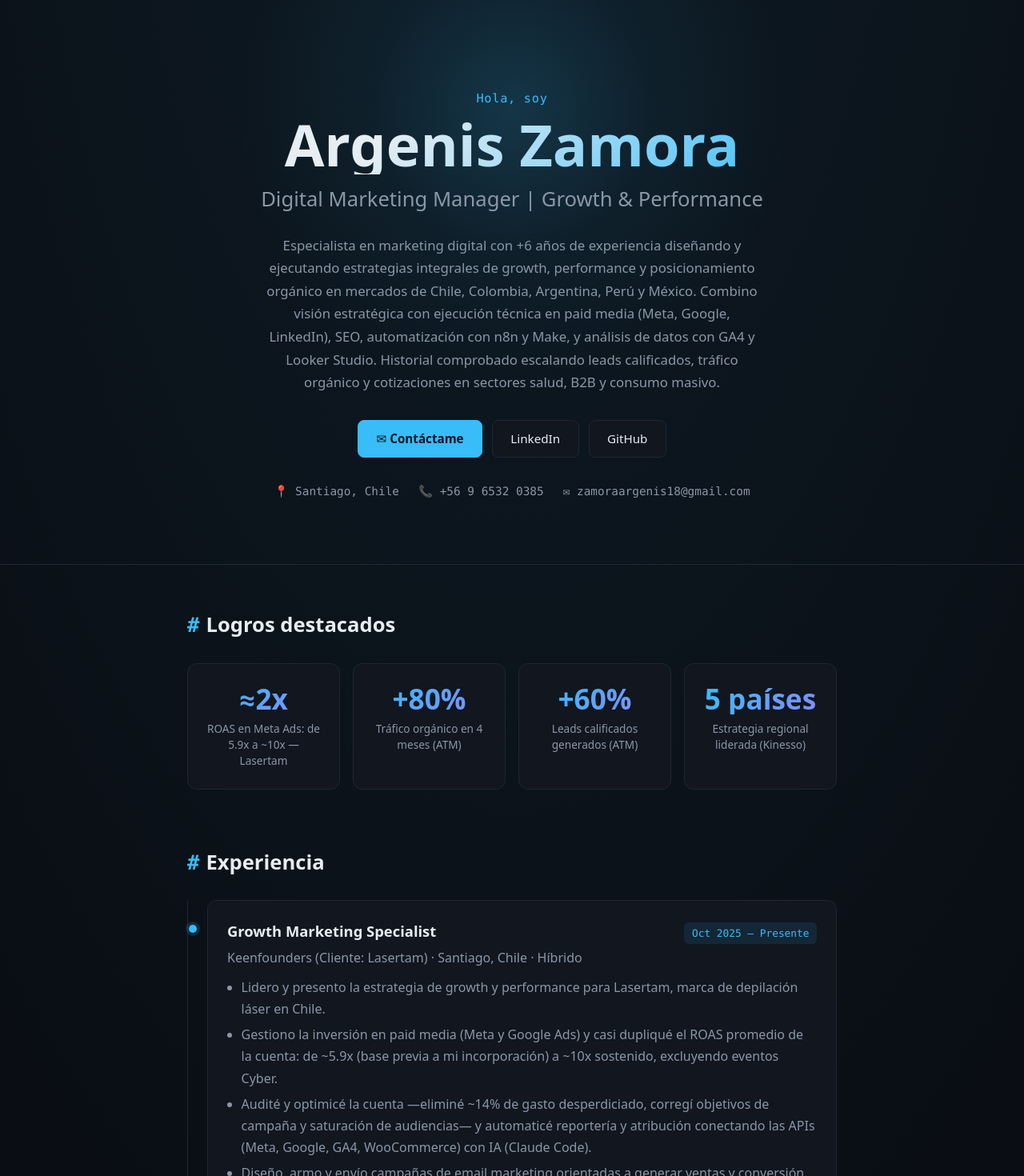
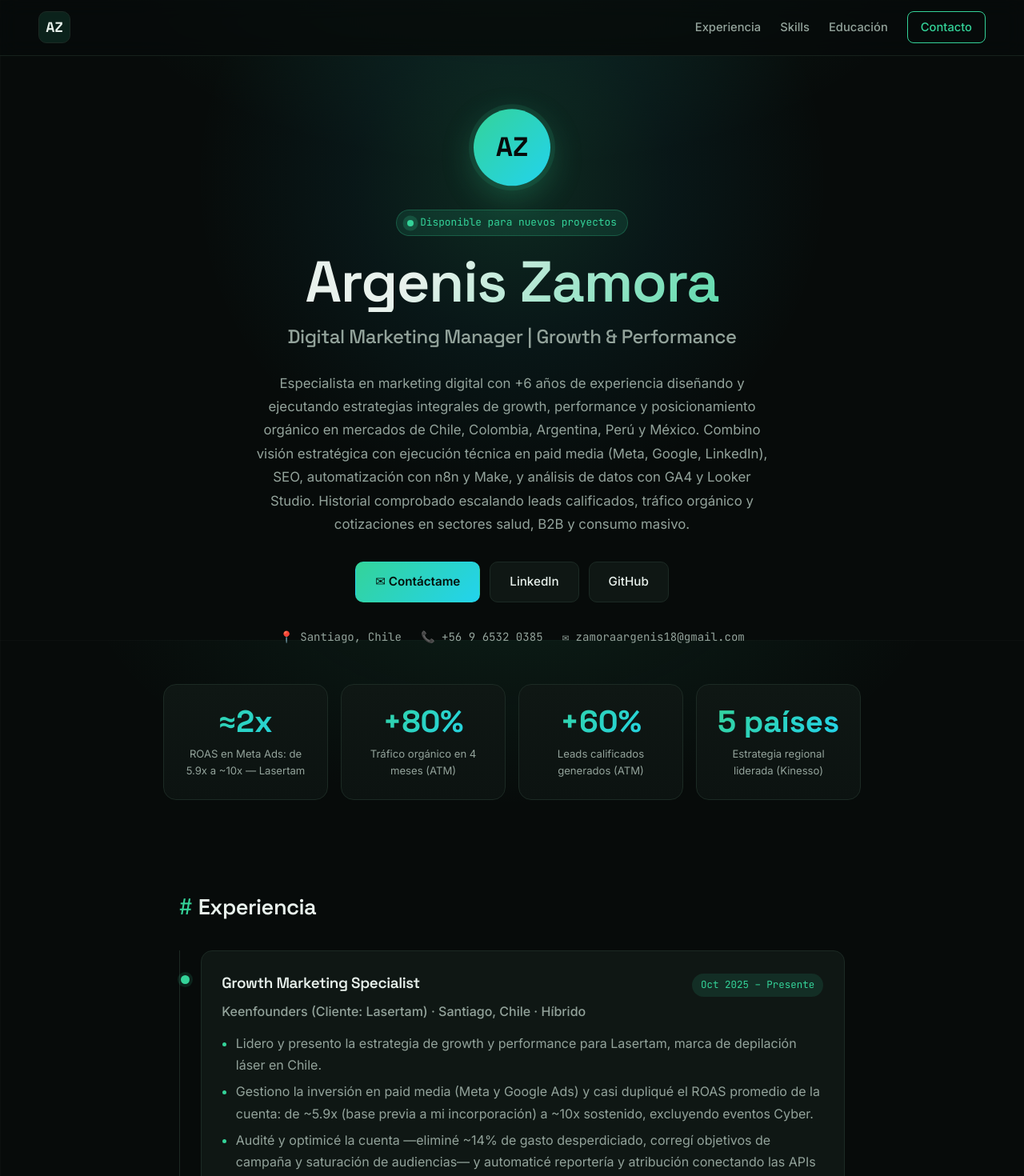
Before and after one commit to argeniszamora/argeniszamora.github.io, a React (Vite) app: page / in a window 1280 px wide. Shown: the top 1470 px of the page at 80% size. Built offline with nearby package versions, Linux system fonts and the light colour scheme.

Commit message:
Rediseno tipo portafolio: nav, avatar, animaciones, tema esmeralda

```diff
--- a/index.html
+++ b/index.html
@@ -8,7 +8,13 @@
     <!-- Evita que buscadores indexen el sitio (no listado) -->
     <meta name="robots" content="noindex, nofollow" />
     <meta name="googlebot" content="noindex, nofollow" />
-    <title>Argenis Zamora · CV</title>
+    <link rel="preconnect" href="https://fonts.googleapis.com" />
+    <link rel="preconnect" href="https://fonts.gstatic.com" crossorigin />
+    <link
+      href="https://fonts.googleapis.com/css2?family=Space+Grotesk:wght@400;500;600;700&family=Inter:wght@400;500;600&family=JetBrains+Mono:wght@400;500&display=swap"
+      rel="stylesheet"
+    />
+    <title>Argenis Zamora · Growth & Performance</title>
   </head>
   <body>
     <div id="root"></div>
--- a/src/App.css
+++ b/src/App.css
@@ -1,36 +1,88 @@
 /* ===========================================================
-   CV — Tema oscuro / tech
-   Los colores principales se controlan en index.css (:root)
+   CV / Portafolio — Tema oscuro esmeralda
    =========================================================== */
 
-.cv {
-  width: 100%;
-  min-height: 100vh;
+.cv { width: 100%; }
+
+/* ---------- SCROLL PROGRESS ---------- */
+.progress {
+  position: fixed;
+  top: 0; left: 0;
+  height: 3px;
+  background: linear-gradient(90deg, var(--accent), var(--accent-2));
+  z-index: 100;
+  transition: width 0.1s linear;
+}
+
+/* ---------- NAV ---------- */
+.nav {
+  position: sticky;
+  top: 0;
+  z-index: 50;
+  display: flex;
+  align-items: center;
+  justify-content: space-between;
+  padding: 0.9rem clamp(1rem, 5vw, 3rem);
+  background: rgba(7, 11, 10, 0.7);
+  backdrop-filter: blur(12px);
+  border-bottom: 1px solid var(--line-soft);
+}
+
+.nav-brand {
+  font-family: var(--display);
+  font-weight: 700;
+  font-size: 1.1rem;
+  color: var(--text);
+  width: 40px; height: 40px;
+  display: grid; place-items: center;
+  border: 1px solid var(--line);
+  border-radius: 10px;
+  background: var(--accent-soft);
+}
+
+.nav-links {
+  display: flex;
+  align-items: center;
+  gap: 1.5rem;
+}
+
+.nav-links a {
+  color: var(--muted);
+  font-size: 0.92rem;
+  font-weight: 500;
+  transition: color 0.2s;
+}
+.nav-links a:hover { color: var(--text); }
+
+.nav-cta {
+  padding: 0.45rem 1rem;
+  border: 1px solid var(--accent);
+  border-radius: 8px;
+  color: var(--accent) !important;
+}
+.nav-cta:hover {
+  background: var(--accent-soft);
+}
+
+@media (max-width: 560px) {
+  .nav-links a:not(.nav-cta) { display: none; }
 }
 
 /* ---------- HERO ---------- */
 .hero {
   position: relative;
   overflow: hidden;
-  padding: 7rem 1.5rem 5rem;
+  padding: 4.5rem 1.5rem 3rem;
   text-align: center;
-  border-bottom: 1px solid var(--line);
 }
 
 .hero-glow {
   position: absolute;
-  top: -30%;
-  left: 50%;
-  width: 700px;
-  height: 700px;
-  max-width: 120vw;
+  top: -25%; left: 50%;
+  width: 800px; height: 800px;
+  max-width: 130vw;
   transform: translateX(-50%);
-  background: radial-gradient(
-    circle,
-    rgba(56, 189, 248, 0.18) 0%,
-    rgba(56, 189, 248, 0.05) 35%,
-    transparent 70%
-  );
+  background: radial-gradient(circle, rgba(52, 211, 153, 0.16) 0%, rgba(34, 211, 238, 0.06) 35%, transparent 70%);
   pointer-events: none;
 }
 
@@ -40,26 +92,65 @@
   margin: 0 auto;
 }
 
-.hero-greet {
+.avatar {
+  width: 96px; height: 96px;
+  margin: 0 auto 1.5rem;
+  border-radius: 50%;
+  display: grid; place-items: center;
+  font-family: var(--display);
+  font-weight: 700;
+  font-size: 2.1rem;
+  color: var(--bg);
+  background: linear-gradient(135deg, var(--accent), var(--accent-2));
+  box-shadow: 0 0 0 6px rgba(52, 211, 153, 0.10), 0 12px 40px rgba(52, 211, 153, 0.25);
+  animation: float 5s ease-in-out infinite;
+}
+
+@keyframes float {
+  0%, 100% { transform: translateY(0); }
+  50% { transform: translateY(-8px); }
+}
+
+.status {
+  display: inline-flex;
+  align-items: center;
+  gap: 0.5rem;
+  font-family: var(--mono);
+  font-size: 0.8rem;
   color: var(--accent);
-  font-family: var(--mono);
-  font-size: 0.95rem;
-  letter-spacing: 0.05em;
-  margin: 0 0 0.5rem;
+  background: var(--accent-soft);
+  border: 1px solid rgba(52, 211, 153, 0.25);
+  padding: 0.35rem 0.85rem;
+  border-radius: 999px;
+  margin-bottom: 1.25rem;
+}
+
+.status-dot {
+  width: 8px; height: 8px;
+  border-radius: 50%;
+  background: var(--accent);
+  box-shadow: 0 0 0 0 rgba(52, 211, 153, 0.6);
+  animation: pulse 2s infinite;
+}
+
+@keyframes pulse {
+  0% { box-shadow: 0 0 0 0 rgba(52, 211, 153, 0.6); }
+  70% { box-shadow: 0 0 0 8px rgba(52, 211, 153, 0); }
+  100% { box-shadow: 0 0 0 0 rgba(52, 211, 153, 0); }
 }
 
 .hero-name {
-  font-size: clamp(2.5rem, 7vw, 4.5rem);
-  line-height: 1.05;
+  font-size: clamp(2.6rem, 7vw, 4.5rem);
+  line-height: 1.04;
   margin: 0;
-  background: linear-gradient(135deg, var(--text) 30%, var(--accent));
+  background: linear-gradient(135deg, var(--text) 35%, var(--accent));
   -webkit-background-clip: text;
   background-clip: text;
   -webkit-text-fill-color: transparent;
 }
 
 .hero-title {
-  font-size: clamp(1.1rem, 3vw, 1.6rem);
+  font-size: clamp(1.05rem, 3vw, 1.5rem);
   font-weight: 500;
   color: var(--muted);
   margin: 0.75rem 0 1.5rem;
@@ -68,8 +159,8 @@
 .hero-summary {
   color: var(--muted);
   font-size: 1.05rem;
-  line-height: 1.7;
-  max-width: 620px;
+  line-height: 1.75;
+  max-width: 640px;
   margin: 0 auto 2rem;
 }
 
@@ -85,27 +176,24 @@
   display: inline-flex;
   align-items: center;
   gap: 0.4rem;
-  padding: 0.7rem 1.4rem;
-  border-radius: 8px;
+  padding: 0.75rem 1.5rem;
+  border-radius: 10px;
   border: 1px solid var(--line);
   background: var(--card);
   color: var(--text);
   font-size: 0.95rem;
   font-weight: 500;
-  text-decoration: none;
   transition: transform 0.15s, border-color 0.2s, box-shadow 0.2s;
 }
-
 .btn:hover {
   transform: translateY(-2px);
   border-color: var(--accent);
-  box-shadow: 0 6px 20px rgba(56, 189, 248, 0.15);
+  box-shadow: 0 8px 24px rgba(52, 211, 153, 0.18);
 }
-
 .btn-primary {
-  background: var(--accent);
-  border-color: var(--accent);
-  color: #06121f;
+  background: linear-gradient(135deg, var(--accent), var(--accent-2));
+  border-color: transparent;
+  color: #04110c;
   font-weight: 600;
 }
 
@@ -115,45 +203,99 @@
   justify-content: center;
   flex-wrap: wrap;
   color: var(--muted);
-  font-size: 0.9rem;
+  font-size: 0.88rem;
   font-family: var(--mono);
+}
+
+/* ---------- STATS ---------- */
+.stats {
+  position: relative;
+  max-width: 920px;
+  margin: 3rem auto 0;
+  display: grid;
+  grid-template-columns: repeat(auto-fit, minmax(190px, 1fr));
+  gap: 1rem;
+  padding: 0 1.5rem;
+}
+
+.stat {
+  background: linear-gradient(180deg, var(--card), var(--bg-soft));
+  border: 1px solid var(--line);
+  border-radius: 16px;
+  padding: 1.6rem 1.2rem;
+  text-align: center;
+  transition: border-color 0.2s, transform 0.2s, box-shadow 0.2s;
+}
+.stat:hover {
+  border-color: var(--accent);
+  transform: translateY(-4px);
+  box-shadow: 0 12px 32px rgba(0, 0, 0, 0.3);
+}
+
+.stat-value {
+  display: block;
+  font-family: var(--display);
+  font-size: 2.4rem;
+  font-weight: 700;
+  background: linear-gradient(135deg, var(--accent), var(--accent-2));
+  -webkit-background-clip: text;
+  background-clip: text;
+  -webkit-text-fill-color: transparent;
+  line-height: 1.05;
+}
+
+.stat-text {
+  display: block;
+  color: var(--muted);
+  font-size: 0.82rem;
+  margin-top: 0.6rem;
 }
 
 /* ---------- LAYOUT ---------- */
 .container {
-  max-width: 860px;
+  max-width: 880px;
   margin: 0 auto;
   padding: 0 1.5rem;
 }
 
 .section {
-  padding: 3.5rem 0 1rem;
+  padding: 4rem 0 1rem;
 }
 
 .section-title {
-  font-size: 1.6rem;
-  margin: 0 0 1.75rem;
+  font-size: 1.7rem;
+  margin: 0 0 2rem;
   display: flex;
   align-items: center;
   gap: 0.5rem;
 }
-
 .hash {
   color: var(--accent);
   font-family: var(--mono);
+}
+
+/* ---------- REVEAL ANIMATION ---------- */
+.reveal {
+  opacity: 0;
+  transform: translateY(28px);
+  transition: opacity 0.6s ease, transform 0.6s ease;
+}
+.reveal.visible {
+  opacity: 1;
+  transform: none;
 }
 
 /* ---------- CARDS ---------- */
 .card {
   background: var(--card);
   border: 1px solid var(--line);
-  border-radius: 12px;
-  padding: 1.5rem;
-  transition: border-color 0.2s, transform 0.15s;
+  border-radius: 14px;
+  padding: 1.6rem;
+  transition: border-color 0.2s, transform 0.15s, background 0.2s;
 }
-
 .card:hover {
   border-color: var(--accent);
+  background: var(--card-hover);
   transform: translateY(-2px);
 }
 
@@ -164,26 +306,24 @@
   gap: 1rem;
   flex-wrap: wrap;
 }
-
 .card h4 {
   margin: 0;
-  font-size: 1.15rem;
-  color: var(--text);
+  font-size: 1.18rem;
 }
 
 .badge {
   font-family: var(--mono);
-  font-size: 0.8rem;
+  font-size: 0.78rem;
   color: var(--accent);
-  background: rgba(56, 189, 248, 0.1);
-  padding: 0.25rem 0.6rem;
-  border-radius: 6px;
+  background: var(--accent-soft);
+  padding: 0.28rem 0.7rem;
+  border-radius: 999px;
   white-space: nowrap;
 }
 
 .company {
   color: var(--muted);
-  margin: 0.3rem 0 0.75rem;
+  margin: 0.35rem 0 0.85rem;
   font-weight: 500;
 }
 
@@ -193,10 +333,8 @@
   color: var(--muted);
   line-height: 1.7;
 }
-
-.bullets li {
-  margin-bottom: 0.3rem;
-}
+.bullets li { margin-bottom: 0.4rem; }
+.bullets li::marker { color: var(--accent); }
 
 /* ---------- TIMELINE ---------- */
 .timeline {
@@ -205,60 +343,16 @@
   gap: 1rem;
   position: relative;
 }
-
-.timeline-item {
-  position: relative;
-}
-
+.timeline-item { position: relative; }
 .timeline-dot {
   position: absolute;
-  left: -1.5rem;
+  left: -1.62rem;
   top: 1.9rem;
-  width: 10px;
-  height: 10px;
+  width: 11px; height: 11px;
   border-radius: 50%;
   background: var(--accent);
-  box-shadow: 0 0 0 4px rgba(56, 189, 248, 0.15);
+  box-shadow: 0 0 0 4px var(--accent-soft);
   display: none;
-}
-
-/* ---------- STATS / LOGROS ---------- */
-.stats {
-  display: grid;
-  grid-template-columns: repeat(auto-fit, minmax(180px, 1fr));
-  gap: 1rem;
-}
-
-.stat {
-  background: var(--card);
-  border: 1px solid var(--line);
-  border-radius: 12px;
-  padding: 1.5rem;
-  text-align: center;
-  transition: border-color 0.2s, transform 0.15s;
-}
-
-.stat:hover {
-  border-color: var(--accent);
-  transform: translateY(-2px);
-}
-
-.stat-value {
-  display: block;
-  font-size: 2.2rem;
-  font-weight: 700;
-  background: linear-gradient(135deg, var(--accent), #818cf8);
-  -webkit-background-clip: text;
-  background-clip: text;
-  -webkit-text-fill-color: transparent;
-  line-height: 1.1;
-}
-
-.stat-text {
-  display: block;
-  color: var(--muted);
-  font-size: 0.85rem;
-  margin-top: 0.5rem;
 }
 
 /* ---------- SKILLS ---------- */
@@ -267,77 +361,67 @@
   flex-direction: column;
   gap: 1.5rem;
 }
-
 .skill-cat {
-  margin: 0 0 0.75rem;
-  font-size: 1rem;
+  margin: 0 0 0.8rem;
+  font-size: 0.95rem;
   color: var(--accent);
   font-family: var(--mono);
 }
-
 .skills {
   display: flex;
   flex-wrap: wrap;
   gap: 0.6rem;
 }
-
 .chip {
   font-family: var(--mono);
-  font-size: 0.9rem;
-  padding: 0.45rem 0.9rem;
-  border-radius: 8px;
+  font-size: 0.88rem;
+  padding: 0.5rem 0.95rem;
+  border-radius: 10px;
   background: var(--card);
   border: 1px solid var(--line);
   color: var(--text);
-  transition: border-color 0.2s, color 0.2s;
+  transition: border-color 0.2s, color 0.2s, transform 0.15s;
 }
-
 .chip:hover {
   border-color: var(--accent);
   color: var(--accent);
+  transform: translateY(-2px);
 }
+.chip-cert { color: var(--accent); }
 
-/* ---------- PROJECTS GRID ---------- */
-.grid {
-  display: grid;
-  grid-template-columns: repeat(auto-fill, minmax(240px, 1fr));
-  gap: 1rem;
+/* ---------- CTA ---------- */
+.cta {
+  text-align: center;
+  margin: 5rem 0 2rem;
+  padding: 3.5rem 1.5rem;
+  background: linear-gradient(180deg, var(--card), var(--bg-soft));
+  border: 1px solid var(--line);
+  border-radius: 20px;
 }
-
-.project p {
+.cta h3 {
+  font-size: 2rem;
+  margin: 0 0 0.6rem;
+}
+.cta p {
   color: var(--muted);
-  line-height: 1.6;
-  margin: 0.5rem 0 1rem;
-}
-
-.project-link {
-  color: var(--accent);
-  font-family: var(--mono);
-  font-size: 0.9rem;
-  text-decoration: none;
-}
-
-.project-link:hover {
-  text-decoration: underline;
+  margin: 0 auto 1.75rem;
+  max-width: 440px;
 }
 
 /* ---------- FOOTER ---------- */
 .footer {
   text-align: center;
-  padding: 3rem 1.5rem;
-  margin-top: 3rem;
-  border-top: 1px solid var(--line);
+  padding: 2.5rem 1.5rem;
+  border-top: 1px solid var(--line-soft);
   color: var(--muted);
-  font-size: 0.85rem;
+  font-size: 0.82rem;
   font-family: var(--mono);
 }
 
 @media (min-width: 640px) {
   .timeline {
-    padding-left: 1.5rem;
+    padding-left: 1.6rem;
     border-left: 1px solid var(--line);
   }
-  .timeline-dot {
-    display: block;
-  }
+  .timeline-dot { display: block; }
 }
--- a/src/App.jsx
+++ b/src/App.jsx
@@ -1,7 +1,48 @@
+import { useEffect, useState } from "react";
 import { cvData } from "./cvData";
 import "./App.css";
 
+// Hook: revela elementos al hacer scroll
+function useScrollReveal() {
+  useEffect(() => {
+    const els = document.querySelectorAll(".reveal");
+    const io = new IntersectionObserver(
+      (entries) => {
+        entries.forEach((e) => {
+          if (e.isIntersecting) {
+            e.target.classList.add("visible");
+            io.unobserve(e.target);
+          }
+        });
+      },
+      { threshold: 0.12 }
+    );
+    els.forEach((el) => io.observe(el));
+    return () => io.disconnect();
+  }, []);
+}
+
+// Barra de progreso de scroll
+function ScrollProgress() {
+  const [p, setP] = useState(0);
+  useEffect(() => {
+    const onScroll = () => {
+      const h = document.documentElement;
+      const scrolled = h.scrollTop / (h.scrollHeight - h.clientHeight);
+      setP(scrolled * 100);
+    };
+    window.addEventListener("scroll", onScroll, { passive: true });
+    onScroll();
+    return () => window.removeEventListener("scroll", onScroll);
+  }, []);
+  return <div className="progress" style={{ width: `${p}%` }} />;
+}
+
+const initials = (name) =>
+  name.split(" ").slice(0, 2).map((w) => w[0]).join("").toUpperCase();
+
 function App() {
+  useScrollReveal();
   const {
     nombre, titulo, resumen, contacto,
     logros, experiencia, educacion, certificaciones, habilidades,
@@ -9,11 +50,31 @@ function App() {
 
   return (
     <div className="cv">
+      <ScrollProgress />
+
+      {/* ---------- NAV ---------- */}
+      <nav className="nav">
+        <a href="#top" className="nav-brand">{initials(nombre)}</a>
+        <div className="nav-links">
+          <a href="#experiencia">Experiencia</a>
+          <a href="#skills">Skills</a>
+          <a href="#educacion">Educación</a>
+          <a href={`mailto:${contacto.email}`} className="nav-cta">Contacto</a>
+        </div>
+      </nav>
+
       {/* ---------- HERO ---------- */}
-      <header className="hero">
+      <header id="top" className="hero">
         <div className="hero-glow" />
         <div className="hero-content">
-          <p className="hero-greet">Hola, soy</p>
+          <div className="avatar">
+            <span>{initials(nombre)}</span>
+          </div>
+
+          <div className="status">
+            <span className="status-dot" /> Disponible para nuevos proyectos
+          </div>
+
           <h1 className="hero-name">{nombre}</h1>
           <h2 className="hero-title">{titulo}</h2>
           <p className="hero-summary">{resumen}</p>
@@ -42,14 +103,10 @@ function App() {
             {contacto.email && <span>✉ {contacto.email}</span>}
           </div>
         </div>
-      </header>
 
-      <main className="container">
-        {/* ---------- LOGROS DESTACADOS ---------- */}
+        {/* Logros como banda de stats */}
         {logros?.length > 0 && (
-          <section className="section">
-            <h3 className="section-title"><span className="hash">#</span> Logros destacados</h3>
-            <div className="stats">
+          <div className="stats reveal">
             {logros.map((l, i) => (
               <div key={i} className="stat">
                 <span className="stat-value">{l.valor}</span>
@@ -57,12 +114,13 @@ function App() {
               </div>
             ))}
           </div>
-          </section>
         )}
+      </header>
 
+      <main className="container">
         {/* ---------- EXPERIENCIA ---------- */}
         {experiencia?.length > 0 && (
-          <section className="section">
+          <section id="experiencia" className="section reveal">
             <h3 className="section-title"><span className="hash">#</span> Experiencia</h3>
             <div className="timeline">
               {experiencia.map((job, i) => (
@@ -84,7 +142,7 @@ function App() {
 
         {/* ---------- HABILIDADES ---------- */}
         {habilidades?.length > 0 && (
-          <section className="section">
+          <section id="skills" className="section reveal">
             <h3 className="section-title"><span className="hash">#</span> Habilidades y herramientas</h3>
             <div className="skill-groups">
               {habilidades.map((grupo, i) => (
@@ -101,7 +159,7 @@ function App() {
 
         {/* ---------- EDUCACIÓN ---------- */}
         {educacion?.length > 0 && (
-          <section className="section">
+          <section id="educacion" className="section reveal">
             <h3 className="section-title"><span className="hash">#</span> Formación académica</h3>
             <div className="timeline">
               {educacion.map((e, i) => (
@@ -120,13 +178,27 @@ function App() {
 
         {/* ---------- CERTIFICACIONES ---------- */}
         {certificaciones?.length > 0 && (
-          <section className="section">
+          <section id="certificaciones" className="section reveal">
             <h3 className="section-title"><span className="hash">#</span> Certificaciones</h3>
             <div className="skills">
-              {certificaciones.map((c, i) => <span key={i} className="chip">{c}</span>)}
+              {certificaciones.map((c, i) => <span key={i} className="chip chip-cert">✓ {c}</span>)}
             </div>
           </section>
         )}
+
+        {/* ---------- CTA FINAL ---------- */}
+        <section className="cta reveal">
+          <h3>¿Conversamos?</h3>
+          <p>Estoy abierto a nuevos retos de growth, performance y marketing data-driven.</p>
+          <div className="hero-links">
+            {contacto.email && (
+              <a href={`mailto:${contacto.email}`} className="btn btn-primary">✉ Escríbeme</a>
+            )}
+            {contacto.linkedin && (
+              <a href={contacto.linkedin} target="_blank" rel="noreferrer" className="btn">LinkedIn</a>
+            )}
+          </div>
+        </section>
       </main>
 
       <footer className="footer">
--- a/src/index.css
+++ b/src/index.css
@@ -1,14 +1,20 @@
 :root {
-  /* Paleta tema oscuro / tech */
-  --bg: #0a0e14;
-  --card: #11161f;
-  --line: #1f2733;
-  --text: #e6edf3;
-  --muted: #8b97a7;
-  --accent: #38bdf8;
+  /* Paleta tema oscuro / portafolio — acento esmeralda */
+  --bg: #070b0a;
+  --bg-soft: #0c1311;
+  --card: #0f1714;
+  --card-hover: #131d19;
+  --line: #1c2a24;
+  --line-soft: #16211c;
+  --text: #e8f1ec;
+  --muted: #93a39b;
+  --accent: #34d399;
+  --accent-2: #22d3ee;
+  --accent-soft: rgba(52, 211, 153, 0.12);
 
-  --sans: system-ui, "Segoe UI", Roboto, Helvetica, Arial, sans-serif;
-  --mono: ui-monospace, "Cascadia Code", Consolas, Menlo, monospace;
+  --sans: "Inter", system-ui, "Segoe UI", Roboto, sans-serif;
+  --display: "Space Grotesk", var(--sans);
+  --mono: "JetBrains Mono", ui-monospace, Consolas, monospace;
 
   color-scheme: dark;
   font-family: var(--sans);
@@ -24,16 +30,21 @@
 
 html {
   scroll-behavior: smooth;
+  scroll-padding-top: 80px;
 }
 
 body {
   margin: 0;
   min-height: 100vh;
-  background:
-    radial-gradient(ellipse 80% 50% at 50% -10%, rgba(56, 189, 248, 0.08), transparent),
-    var(--bg);
   color: var(--text);
-  line-height: 1.5;
+  line-height: 1.6;
+  background-color: var(--bg);
+  background-image:
+    radial-gradient(ellipse 70% 60% at 50% -10%, rgba(52, 211, 153, 0.10), transparent 60%),
+    linear-gradient(rgba(255, 255, 255, 0.018) 1px, transparent 1px),
+    linear-gradient(90deg, rgba(255, 255, 255, 0.018) 1px, transparent 1px);
+  background-size: 100% 100%, 44px 44px, 44px 44px;
+  background-attachment: fixed;
 }
 
 #root {
@@ -41,12 +52,15 @@ body {
 }
 
 h1, h2, h3, h4 {
+  font-family: var(--display);
   font-weight: 600;
   color: var(--text);
+  letter-spacing: -0.02em;
 }
 
 a {
   color: var(--accent);
+  text-decoration: none;
 }
 
 p {
@@ -54,5 +68,21 @@ p {
 }
 
 ::selection {
-  background: rgba(56, 189, 248, 0.3);
+  background: rgba(52, 211, 153, 0.28);
+  color: #fff;
 }
+
+/* Scrollbar */
+::-webkit-scrollbar {
+  width: 10px;
+}
+::-webkit-scrollbar-track {
+  background: var(--bg);
+}
+::-webkit-scrollbar-thumb {
+  background: var(--line);
+  border-radius: 10px;
+}
+::-webkit-scrollbar-thumb:hover {
+  background: #2a3d34;
+}
```
Lines whose indentation alone changed are shown as unchanged.
